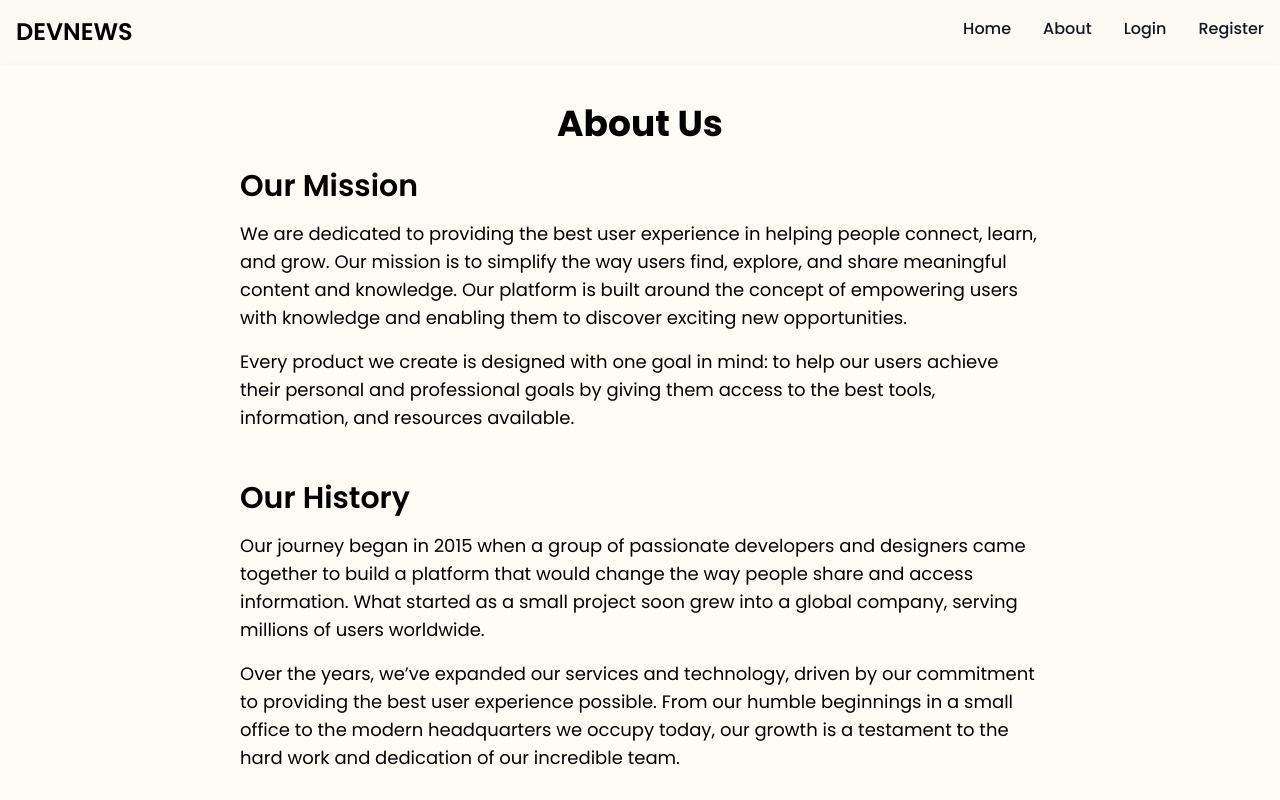
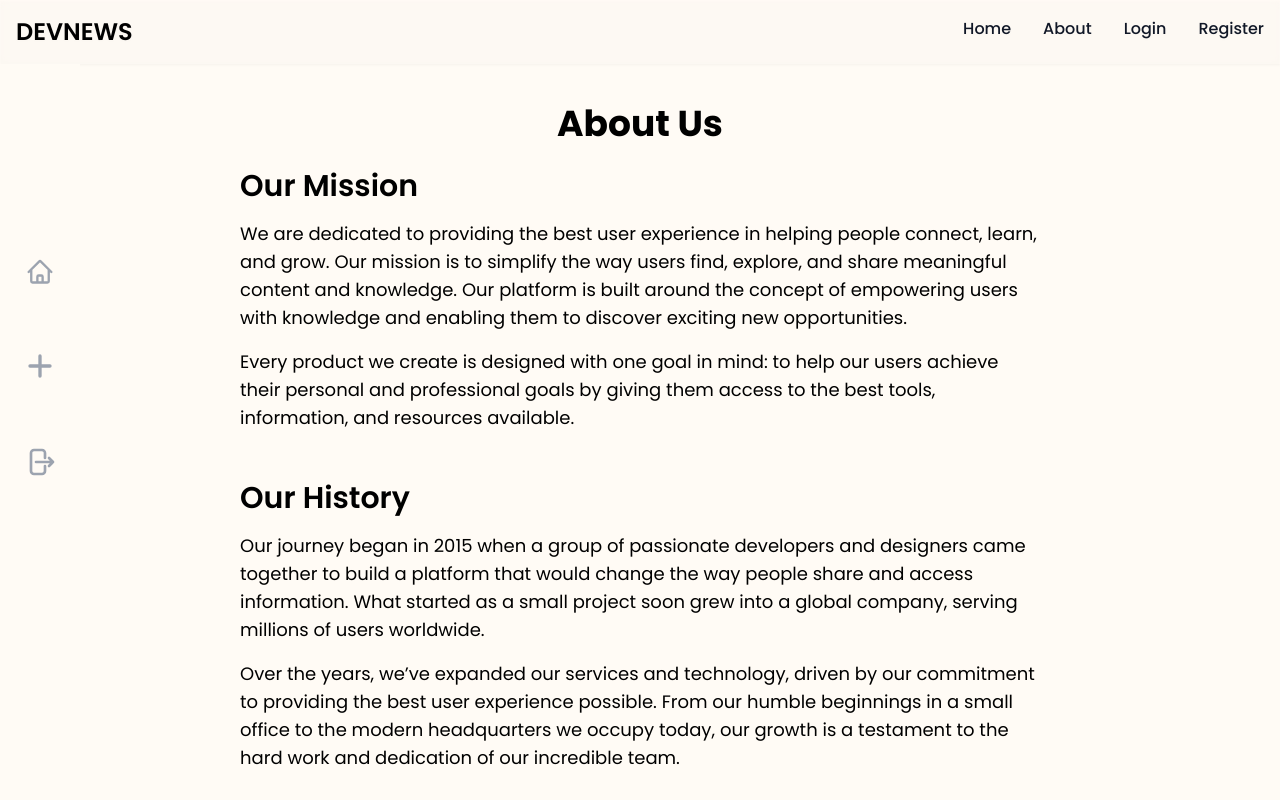
Before and after one commit to Mesh296/devnews, a React (Vite) app in the folder client/: page /about in a window 1280 px wide. Shown: the top 800 px of the page. Built offline with nearby package versions, Linux system fonts and the light colour scheme; no server answers.

Commit message:
style: adjust sidebar and bottom bar

```diff
--- a/client/src/App.jsx
+++ b/client/src/App.jsx
@@ -9,6 +9,8 @@ import { RegisterPage } from './pages/RegisterPage'
 import { ProtectedRoute } from './components/ProtectedRoute'
 import { ProfilePage } from './pages/ProfilePage'
 import { AuthProvider } from './context/AuthProvider'
+import { CreatePostPage } from './pages/CreatePostPage'
+import { Sidebar } from './components/Sidebar'
 
 function App() {
   return (
@@ -16,6 +18,7 @@ function App() {
       <Router>
         <AuthProvider>
         <Navbar />
+        <Sidebar />
         <Routes>
           <Route path="/" element={<HomePage />} />
           <Route path="/about" element={<AboutPage />} />
@@ -29,6 +32,14 @@ function App() {
               </ProtectedRoute>
               }
           />
+                    <Route
+            path="/"
+            element={
+              <ProtectedRoute>
+                <CreatePostPage />
+              </ProtectedRoute>
+              }
+          />
         </Routes>
         </AuthProvider>
       </Router>
--- a/client/src/components/Sidebar.jsx
+++ b/client/src/components/Sidebar.jsx
@@ -1,109 +1,55 @@
-import React, { useState, useRef, useEffect } from 'react'
+import React from 'react';
 import { useAuth } from '../context/AuthProvider';
 import { Link } from 'react-router-dom';
 
 export const Sidebar = () => {
-    const [isOpen, setIsOpen] = useState(false);
-    const sidebarRef = useRef(null); // Tạo ref để tham chiếu tới Sidebar
-
     const { user, logoutUser } = useAuth();
 
-    const toggleSidebar = () => {
-        setIsOpen(!isOpen);
-    };
-
-    const handleClickOutside = (event) => {
-        // Nếu click xảy ra ngoài Sidebar
-        if (sidebarRef.current && !sidebarRef.current.contains(event.target)) {
-            setIsOpen(false); // Đóng Sidebar
-        }
-    };
-
-    useEffect(() => {
-        // Thêm sự kiện lắng nghe khi component được render
-        document.addEventListener('mousedown', handleClickOutside);
-        return () => {
-            // Hủy sự kiện khi component unmount
-            document.removeEventListener('mousedown', handleClickOutside);
-        };
-    }, []);
-
     return (
-        <div className=''>
-            <button
-                type='button'
-                className="z-100 inline-flex items-center p-2 mt-2 ms-3 text-sm text-gray-500 rounded-lg laptop:hidden hover:bg-gray-100 focus:outline-none focus:ring-2 focus:ring-gray-200"
-                onClick={toggleSidebar}
-                aria-expanded={isOpen}
+        <div className="fixed pt-16 bottom-0 left-0 w-full laptop:top-0 laptop:left-0 laptop:w-20 laptop:h-screen z-40">
+            <aside
+                id="separator-sidebar"
+                className="h-14 laptop:h-full bg-surface transition-transform"
+                aria-label="Sidebar"
             >
-                <span className="sr-only">Open sidebar</span>
-                <svg className="w-6 h-6" aria-hidden="true" fill="currentColor" viewBox="0 0 20 20" xmlns="http://www.w3.org/2000/svg">
-                    <path clipRule="evenodd" fillRule="evenodd" d="M2 4.75A.75.75 0 012.75 4h14.5a.75.75 0 010 1.5H2.75A.75.75 0 012 4.75zm0 10.5a.75.75 0 01.75-.75h7.5a.75.75 0 010 1.5h-7.5a.75.75 0 01-.75-.75zM2 10a.75.75 0 01.75-.75h14.5a.75.75 0 010 1.5H2.75A.75.75 0 012 10z"></path>
-                </svg>
-            </button>
-            <aside id="separator-sidebar" className={`${isOpen ? "block" : "hidden"} laptop:block fixed left-0 z-40 w-64 h-screen laptop:translate-x-0 top-0 laptop:top-auto `}
-                aria-label="Sidebar"
-                ref={sidebarRef}
-            >
-                <div className="h-full px-3 py-4 overflow-y-auto border border-t-0 bg-on-surface-1">
-                    <ul className="space-y-2 font-medium text-sm">
-                        <li>
-                            <Link href="#" className="flex items-center p-2 text-gray-900 rounded-lg  hover:bg-gray-100 group">
-                                <svg className="w-5 h-5 text-gray-500 transition duration-75 dark:text-gray-400 group-hover:text-gray-900 dark:group-hover:text-white" aria-hidden="true" xmlns="http://www.w3.org/2000/svg" fill="currentColor" viewBox="0 0 22 21">
-                                    <path d="M16.975 11H10V4.025a1 1 0 0 0-1.066-.998 8.5 8.5 0 1 0 9.039 9.039.999.999 0 0 0-1-1.066h.002Z" />
-                                    <path d="M12.5 0c-.157 0-.311.01-.565.027A1 1 0 0 0 11 1.02V10h8.975a1 1 0 0 0 1-.935c.013-.188.028-.374.028-.565A8.51 8.51 0 0 0 12.5 0Z" />
-                                </svg>
-                                <span className="ms-3">Dashboard</span>
-                            </Link>
-                        </li>
-                        <li>
-                            <Link href="#" className="flex items-center p-2 text-gray-900 rounded-lg  hover:bg-gray-100 group">
-                                <svg className="flex-shrink-0 w-5 h-5 text-gray-500 transition duration-75 dark:text-gray-400 group-hover:text-gray-900 dark:group-hover:text-white" aria-hidden="true" xmlns="http://www.w3.org/2000/svg" fill="currentColor" viewBox="0 0 18 18">
-                                    <path d="M6.143 0H1.857A1.857 1.857 0 0 0 0 1.857v4.286C0 7.169.831 8 1.857 8h4.286A1.857 1.857 0 0 0 8 6.143V1.857A1.857 1.857 0 0 0 6.143 0Zm10 0h-4.286A1.857 1.857 0 0 0 10 1.857v4.286C10 7.169 10.831 8 11.857 8h4.286A1.857 1.857 0 0 0 18 6.143V1.857A1.857 1.857 0 0 0 16.143 0Zm-10 10H1.857A1.857 1.857 0 0 0 0 11.857v4.286C0 17.169.831 18 1.857 18h4.286A1.857 1.857 0 0 0 8 16.143v-4.286A1.857 1.857 0 0 0 6.143 10Zm10 0h-4.286A1.857 1.857 0 0 0 10 11.857v4.286c0 1.026.831 1.857 1.857 1.857h4.286A1.857 1.857 0 0 0 18 16.143v-4.286A1.857 1.857 0 0 0 16.143 10Z" />
-                                </svg>
-                                <span className="flex-1 ms-3 whitespace-nowrap">Kanban</span>
-                                <span className="inline-flex items-center justify-center px-2 ms-3 text-sm font-medium text-gray-800 bg-gray-100 rounded-full dark:bg-gray-700 dark:text-gray-300">Pro</span>
+                <div className="h-full flex laptop:items-center px-3 laptop:pb-32 overflow-y-auto">
+                    {/* Changed ul to horizontal layout on mobile */}
+                    <ul className="flex flex-row laptop:flex-col justify-around laptop:justify-normal w-full laptop:space-y-6 space-x-4 laptop:space-x-0 font-medium text-sm">
+                        {/* Home Icon */}
+                        <li className='laptop:py-2'>
+                            <Link to="/" className="flex items-center justify-center">
+                                <div className="p-2 laptop:p-3 hover:bg-on-surface-1-hover transition-all duration-200 rounded-xl group">
+                                    <svg xmlns="http://www.w3.org/2000/svg" fill="none" viewBox="0 0 24 24" strokeWidth={2} stroke="currentColor" className="size-7 text-gray-400 group-hover:text-element-primary">
+                                        <path strokeLinecap="round" strokeLinejoin="round" d="m2.25 12 8.954-8.955c.44-.439 1.152-.439 1.591 0L21.75 12M4.5 9.75v10.125c0 .621.504 1.125 1.125 1.125H9.75v-4.875c0-.621.504-1.125 1.125-1.125h2.25c.621 0 1.125.504 1.125 1.125V21h4.125c.621 0 1.125-.504 1.125-1.125V9.75M8.25 21h8.25" />
+                                    </svg>
+                                </div>
                             </Link>
                         </li>
 
-                        <li>
-                            <Link href="#" className="flex items-center p-2 text-gray-900 rounded-lg dark:text-white hover:bg-gray-100 dark:hover:bg-gray-700 group">
-                                <svg className="flex-shrink-0 w-5 h-5 text-gray-500 transition duration-75 dark:text-gray-400 group-hover:text-gray-900 dark:group-hover:text-white" aria-hidden="true" xmlns="http://www.w3.org/2000/svg" fill="currentColor" viewBox="0 0 20 18">
-                                    <path d="M14 2a3.963 3.963 0 0 0-1.4.267 6.439 6.439 0 0 1-1.331 6.638A4 4 0 1 0 14 2Zm1 9h-1.264A6.957 6.957 0 0 1 15 15v2a2.97 2.97 0 0 1-.184 1H19a1 1 0 0 0 1-1v-1a5.006 5.006 0 0 0-5-5ZM6.5 9a4.5 4.5 0 1 0 0-9 4.5 4.5 0 0 0 0 9ZM8 10H5a5.006 5.006 0 0 0-5 5v2a1 1 0 0 0 1 1h11a1 1 0 0 0 1-1v-2a5.006 5.006 0 0 0-5-5Z" />
-                                </svg>
-                                <span className="flex-1 ms-3 whitespace-nowrap">Users</span>
+                        {/* Add Icon */}
+                        <li className='laptop:py-2'>
+                            <Link to="#" className="flex items-center justify-center">
+                                <div className="p-2 laptop:p-3 hover:bg-on-surface-1-hover transition-all duration-200 rounded-xl group">
+                                    <svg xmlns="http://www.w3.org/2000/svg" fill="none" viewBox="0 0 24 24" strokeWidth={2.5} stroke="currentColor" className="size-8 text-gray-400 group-hover:text-element-primary">
+                                        <path strokeLinecap="round" strokeLinejoin="round" d="M12 4.5v15m7.5-7.5h-15" />
+                                    </svg>
+                                </div>
                             </Link>
                         </li>
-                        <li>
-                            <Link href="#" className="flex items-center p-2 text-gray-900 rounded-lg dark:text-white hover:bg-gray-100 dark:hover:bg-gray-700 group">
-                                <svg className="flex-shrink-0 w-5 h-5 text-gray-500 transition duration-75 dark:text-gray-400 group-hover:text-gray-900 dark:group-hover:text-white" aria-hidden="true" xmlns="http://www.w3.org/2000/svg" fill="currentColor" viewBox="0 0 18 20">
-                                    <path d="M17 5.923A1 1 0 0 0 16 5h-3V4a4 4 0 1 0-8 0v1H2a1 1 0 0 0-1 .923L.086 17.846A2 2 0 0 0 2.08 20h13.84a2 2 0 0 0 1.994-2.153L17 5.923ZM7 9a1 1 0 0 1-2 0V7h2v2Zm0-5a2 2 0 1 1 4 0v1H7V4Zm6 5a1 1 0 1 1-2 0V7h2v2Z" />
-                                </svg>
-                                <span className="flex-1 ms-3 whitespace-nowrap">Products</span>
-                            </Link>
-                        </li>
-                    </ul>
-                    <ul className="pt-4 mt-4 space-y-2 font-medium text-sm border-t border-gray-200">
 
-                        <li>
-                            <Link href="#" className="flex items-center p-2 text-gray-900 transition duration-75 rounded-lg hover:bg-gray-100 dark:hover:bg-gray-700 dark:text-white group">
-                                <svg className="flex-shrink-0 w-5 h-5 text-gray-500 transition duration-75 dark:text-gray-400 group-hover:text-gray-900 dark:group-hover:text-white" aria-hidden="true" xmlns="http://www.w3.org/2000/svg" fill="currentColor" viewBox="0 0 16 20">
-                                    <path d="M16 14V2a2 2 0 0 0-2-2H2a2 2 0 0 0-2 2v15a3 3 0 0 0 3 3h12a1 1 0 0 0 0-2h-1v-2a2 2 0 0 0 2-2ZM4 2h2v12H4V2Zm8 16H3a1 1 0 0 1 0-2h9v2Z" />
-                                </svg>
-                                <span className="ms-3">Documentation</span>
-                            </Link>
-                        </li>
-                        <li>
-                            <Link to='/login' onClick={logoutUser} className="flex items-center p-2 text-gray-900 transition duration-75 rounded-lg hover:bg-gray-100 dark:hover:bg-gray-700 dark:text-white group">
-                                <svg className="w-6 h-6 text-gray-500 dark:text-white" aria-hidden="true" xmlns="http://www.w3.org/2000/svg" fill="none" viewBox="0 0 16 16">
-                                    <path stroke="currentColor" strokeLinecap="round" strokeLinejoin="round" strokeWidth="2" d="M4 8h11m0 0-4-4m4 4-4 4m-5 3H3a2 2 0 0 1-2-2V3a2 2 0 0 1 2-2h3" />
-                                </svg>
-                                <span className="ms-3">Logout</span>
+                        {/* Logout Icon */}
+                        <li className='laptop:py-2'>
+                            <Link onClick={logoutUser} className="flex items-center justify-center">
+                                <div className="p-2 laptop:p-3 hover:bg-on-surface-1-hover transition-all duration-200 rounded-xl group">
+                                    <svg xmlns="http://www.w3.org/2000/svg" fill="none" viewBox="0 0 24 24" strokeWidth={2} stroke="currentColor" className="size-8 text-gray-400 group-hover:text-element-primary">
+                                        <path strokeLinecap="round" strokeLinejoin="round" d="M15.75 9V5.25A2.25 2.25 0 0 0 13.5 3h-6a2.25 2.25 0 0 0-2.25 2.25v13.5A2.25 2.25 0 0 0 7.5 21h6a2.25 2.25 0 0 0 2.25-2.25V15m3 0 3-3m0 0-3-3m3 3H9" />
+                                    </svg>
+                                </div>
                             </Link>
                         </li>
                     </ul>
                 </div>
             </aside>
         </div>
-    )
-}
+    );
+};
--- /dev/null
+++ b/client/src/pages/CreatePostPage.jsx
@@ -0,0 +1,7 @@
+import React from 'react'
+
+export const CreatePostPage = () => {
+  return (
+    <div>CreatePostPage</div>
+  )
+}
```
Also changed, not shown: client/src/pages/Card.jsx (+5 -5 lines), client/src/pages/HomePage.jsx (+5 -3 lines).
